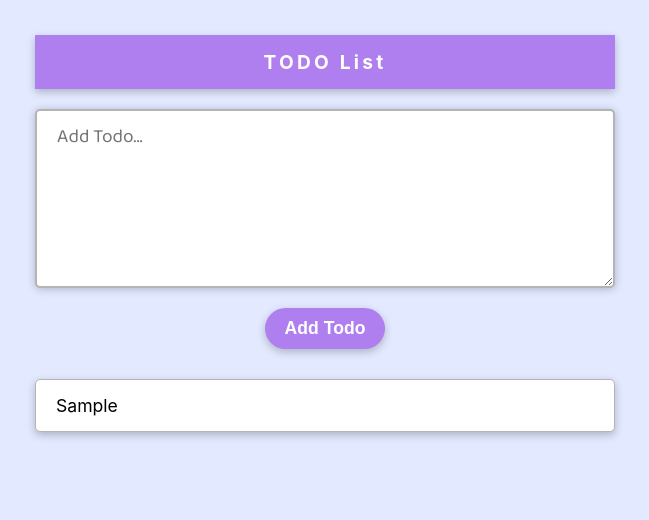
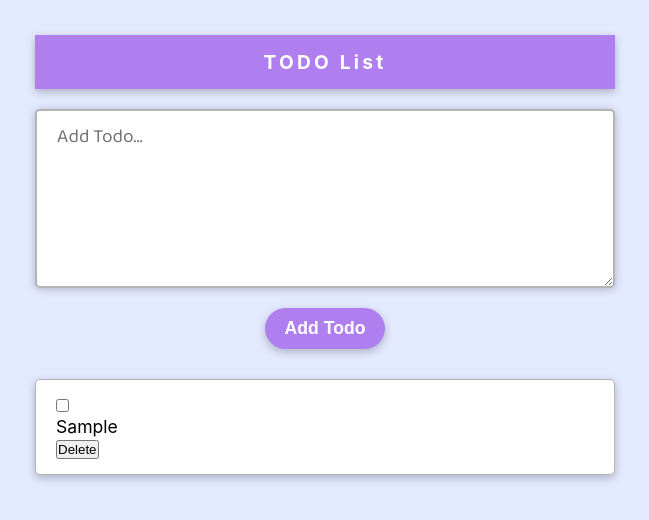
Before and after one commit to debanjan-2002/todo-list-react, a React (Create React App) app: page / in a window 1280 px wide. Both pictures are taken after typing "Sample" into the empty fields and a click on the button "Add Todo". Shown: the top 520 px of the page, without its empty margins (315-964 px from the left). Built offline with nearby package versions, Linux system fonts and the light colour scheme.

Commit message:
Added delete todo button and checkbox for marking todo as done

```diff
--- a/src/components/TodoItem.js
+++ b/src/components/TodoItem.js
@@ -1,9 +1,30 @@
-import React from "react";
+import React, { useState } from "react";
 
 import styles from "./TodoItem.module.css";
 
 const TodoItem = props => {
-    return <li className={styles.todo_item}>{props.todoText}</li>;
+    const [isDone, setIsDone] = useState(false);
+
+    const deleteTodoHandler = () => {
+        props.onDelete(props.id);
+    };
+
+    const strokeTodoHandler = () => {
+        console.log("Stroked");
+        setIsDone(!isDone);
+    };
+
+    return (
+        <li className={`${styles.todo_item} ${isDone && styles.done}`}>
+            <div className={styles.todo_item__stroke}>
+                <input type="checkbox" onChange={strokeTodoHandler} />
+            </div>
+            <div className={styles.todo_item__content}>{props.todoText}</div>
+            <div className={styles.todo_item__delete}>
+                <button onClick={deleteTodoHandler}>Delete</button>
+            </div>
+        </li>
+    );
 };
 
 export default TodoItem;
```
